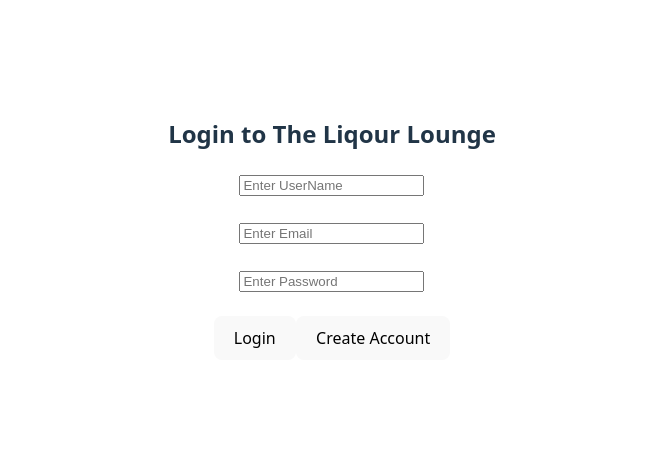
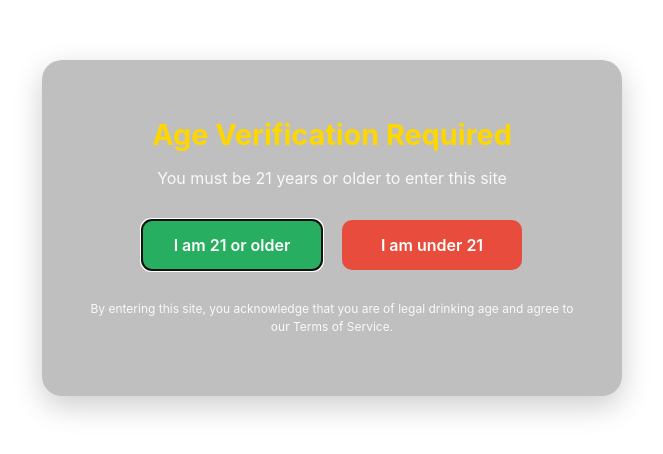
Before and after one commit to hillary445/The--Store, a React (Vite) app: page / in a window 1280 px wide. Shown: the part 172-626 px from the top of the page, without its empty margins (308-971 px from the left). Built offline with nearby package versions, Linux system fonts and the light colour scheme.

Commit message:
Integrated the age gate to my code so we can merge effectively without issues

```diff
--- a/src/App.jsx
+++ b/src/App.jsx
@@ -8,10 +8,22 @@ import Cart from './pages/Cart'
 import LogInForm from './pages/LogInForm'
 import { AuthContext } from './context/AuthContext'
 import Footer from './components/Footer'
+import AgeGate from './components/AgeGate'
 
 
 function App() {
   const { isLoggedIn } = useContext(AuthContext);
+
+   // Age Verification state
+  const [ageVerified, setAgeVerified] = useState(() => {
+    return localStorage.getItem('ageVerified') === 'true'
+  })
+
+    // AgeGate: block app if not verified
+  if (!ageVerified) {
+    return <AgeGate onVerify={() => setAgeVerified(true)} />
+  }
+
   if (!isLoggedIn) return <LogInForm/>;
 
   return (
--- /dev/null
+++ b/src/components/AgeGate.css
@@ -0,0 +1,95 @@
+.age-gate {
+  max-width: 500px;
+  margin: 100px auto;
+  padding: 40px;
+  text-align: center;
+  background: rgba(0, 0, 0, 0.25); /* matches card */
+  border-radius: 20px;
+  box-shadow: 0 10px 30px rgba(0,0,0,0.2);
+  color: white;
+  font-family: -apple-system, BlinkMacSystemFont, 'Segoe UI', Roboto, Oxygen, Ubuntu, sans-serif;
+}
+
+
+.age-gate h1 {
+  color: #ffd700; /* golden title, matches hero vibe */
+  margin-bottom: 15px;
+  font-size: 1.8rem;
+}
+
+.age-gate h2 {
+  color: #e74c3c;
+  margin-bottom: 20px;
+}
+
+.age-gate p {
+  color: rgba(255, 255, 255, 0.9);
+  margin-bottom: 20px;
+  line-height: 1.5;
+}
+
+.buttons {
+  display: flex;
+  gap: 20px;
+  justify-content: center;
+  margin: 30px 0;
+}
+
+.yes-btn, .no-btn {
+  padding: 15px 30px;
+  font-size: 16px;
+  font-weight: 600;
+  border: none;
+  border-radius: 10px;
+  cursor: pointer;
+  transition: all 0.3s ease;
+  min-width: 180px;
+}
+
+/* Yes Button */
+.yes-btn {
+  background: #27ae60;
+  color: white;
+}
+
+.yes-btn:hover {
+  background: #219653;
+  transform: translateY(-2px);
+}
+
+/* No Button */
+.no-btn {
+  background: #e74c3c;
+  color: white;
+}
+
+.no-btn:hover {
+  background: #c0392b;
+  transform: translateY(-2px);
+}
+
+/* Small disclaimer text */
+.small-text {
+  font-size: 12px;
+  color: rgba(255, 255, 255, 0.7);
+  margin-top: 30px;
+  line-height: 1.4;
+}
+
+/* Responsive */
+@media (max-width: 768px) {
+  .age-gate {
+    margin: 50px 20px;
+    padding: 30px 20px;
+  }
+
+  .buttons {
+    flex-direction: column;
+    gap: 15px;
+  }
+
+  .yes-btn, .no-btn {
+    width: 100%;
+    min-width: auto;
+  }
+}
--- a/src/components/AgeGate.jsx
+++ b/src/components/AgeGate.jsx
@@ -1,9 +1,58 @@
-import React from 'react'
+import { useState } from 'react'
+import './AgeGate.css'
 
-function AgeGate() {
+export default function AgeGate({ onVerify }) {
+  const [attempted, setAttempted] = useState(false)
+
+  const handleVerify = (isOldEnough) => {
+    if (isOldEnough) {
+      localStorage.setItem('ageVerified', 'true')
+      onVerify()
+    } else {
+      setAttempted(true)
+    }
+  }
+
+  // If they said no, just show access denied message
+  if (attempted) {
+    return (
+      <div className="age-gate">
+        <h2>Access Denied</h2>
+        <p>You must be 21 years or older to access this website.</p>
+        <p className="small-text">
+          This site contains content related to alcoholic beverages
+          and is intended for adults of legal drinking age only.
+        </p>
+      </div>
+    )
+  }
+
   return (
-    <div>AgeGate</div>
+    <div className="age-gate">
+      <h1>Age Verification Required</h1>
+      <p>You must be 21 years or older to enter this site</p>
+
+      <div className="buttons">
+        <button
+          className="yes-btn"
+          onClick={() => handleVerify(true)}
+          autoFocus
+        >
+          I am 21 or older
+        </button>
+
+        <button
+          className="no-btn"
+          onClick={() => handleVerify(false)}
+        >
+          I am under 21
+        </button>
+      </div>
+
+      <p className="small-text">
+        By entering this site, you acknowledge that you are of legal drinking age
+        and agree to our Terms of Service.
+      </p>
+    </div>
   )
 }
-
-export default AgeGate
```
